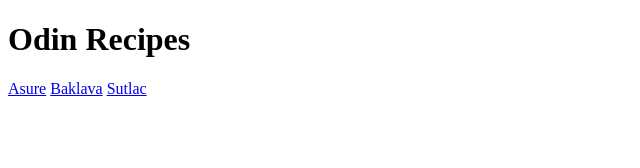
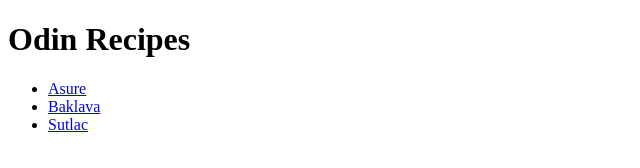
Before and after one commit to 5himmy/odin-recipes, a plain HTML site: page index.html in a window 1280 px wide. Shown: the whole page, without its empty margins (0-640 px from the left). Drawn offline with Linux system fonts and the light colour scheme.

Commit message:
Yemekler Değişti

```diff
--- a/index.html
+++ b/index.html
@@ -8,8 +8,10 @@
 </head>
 <body>
     <h1>Odin Recipes</h1>
-    <a href="recipes/asure.html">Asure</a>
-    <a href="recipes/baklava.html">Baklava</a>
-    <a href="recipes/sutlac.html">Sutlac</a>
+        <ul>
+            <li><a href="recipes/asure.html">Asure</a></li>
+            <li><a href="recipes/baklava.html">Baklava</a></li>
+            <li><a href="recipes/sutlac.html">Sutlac</a></li>
+        </ul>
 </body>
 </html>
```
